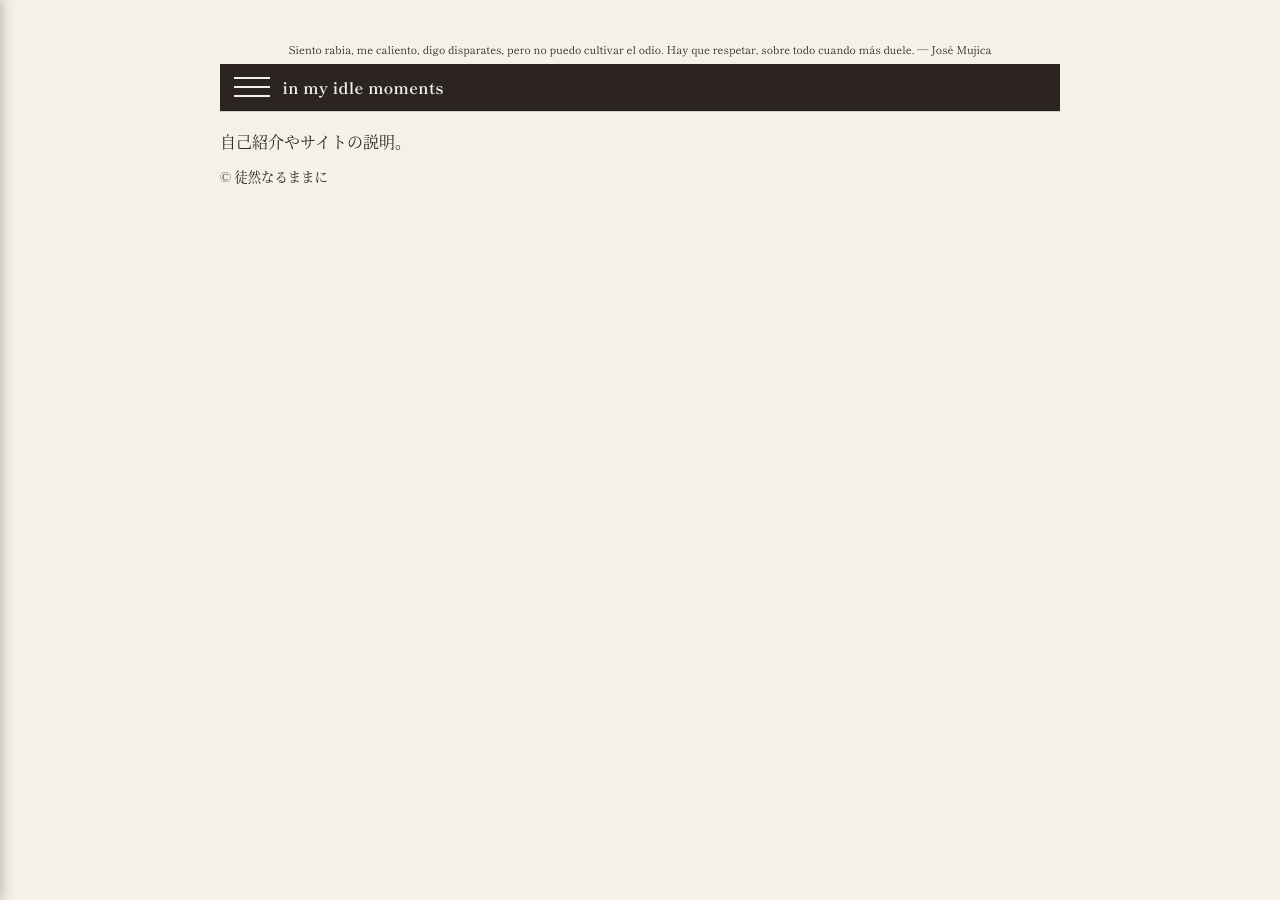
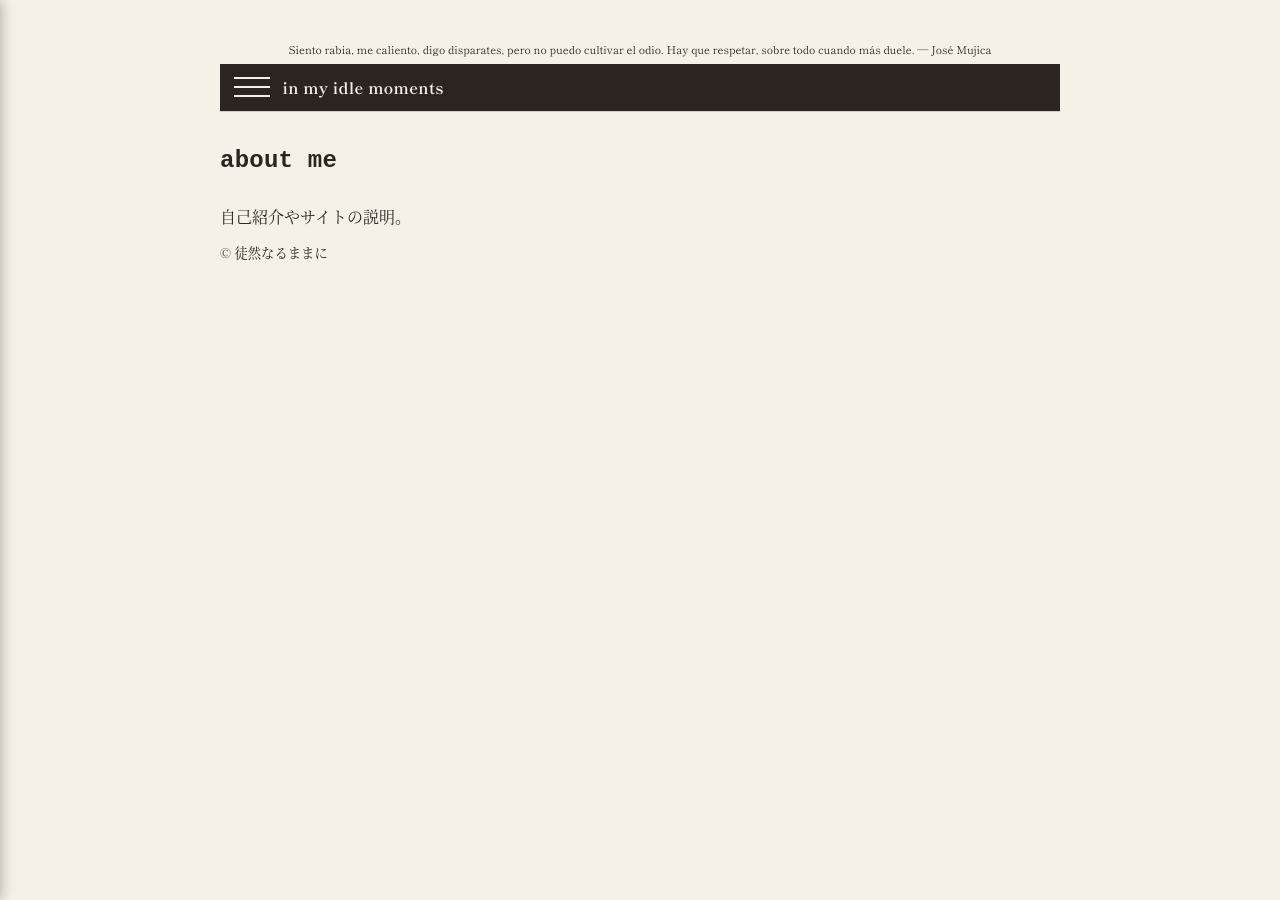
Before and after one commit to tsuredurenarumamani/notes, a Jekyll site: the page built from about.md, in a window 1280 px wide. Built offline with Jekyll 4.4.1, drawn with Linux system fonts in a browser that asks for light colours; some web fonts are replaced.

Commit message:
Update about.md

```diff
--- a/about.md
+++ b/about.md
@@ -3,4 +3,5 @@ layout: default
 title: About me
 permalink: /about/
 ---
+## about me
 自己紹介やサイトの説明。
```
